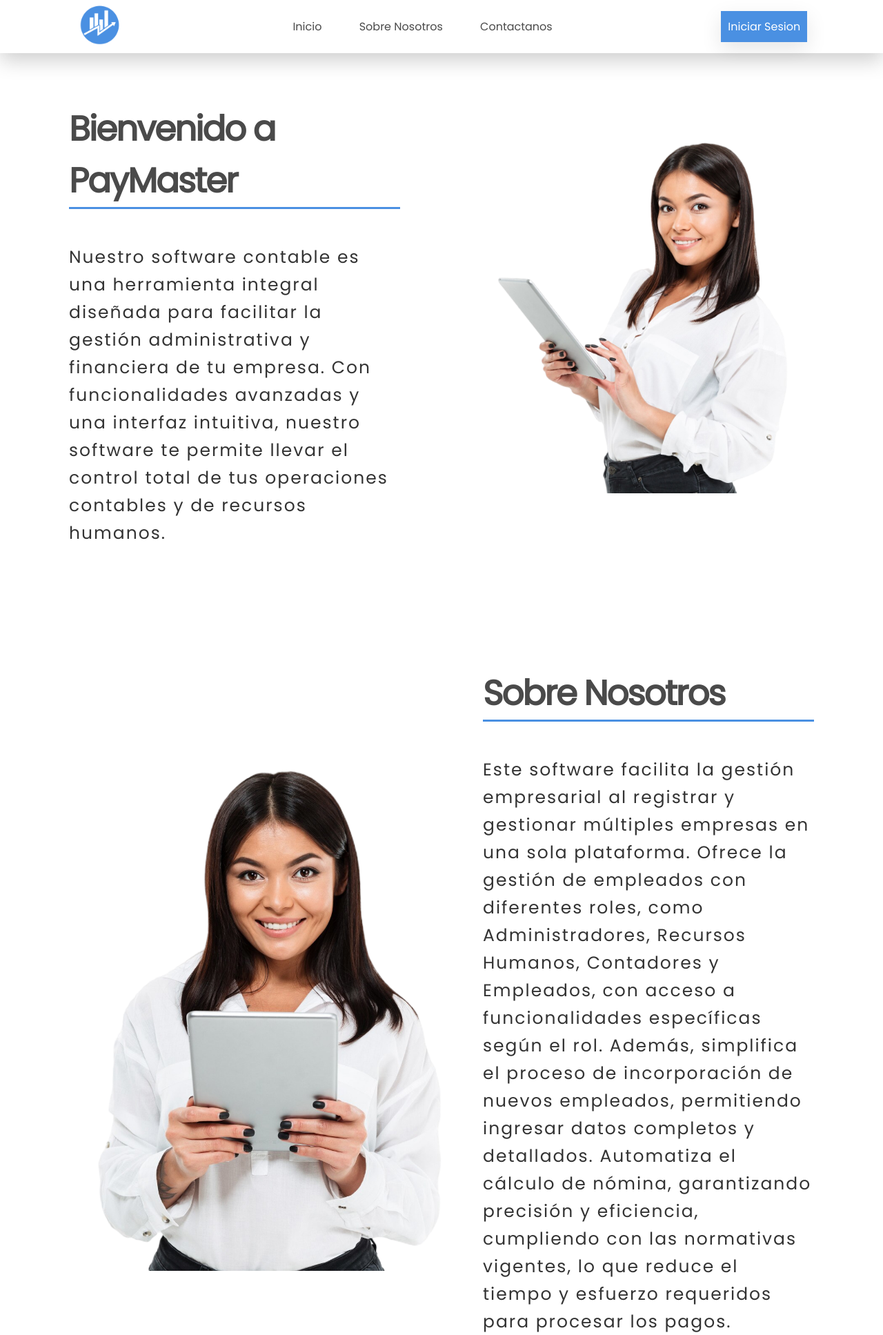
After one commit to Da1sh0/Ptoyecto-Nomina, a PHP site: page / in a window 1280 px wide. The commit adds this page. Shown: the top 1935 px of the page at 69% size. Run offline with PHP 8.4, Linux system fonts and the light colour scheme.

Commit message:
Se termina el menu pincipal (index) y se hace cambio de la paleta de colore y se agrega logo de PayMaster

```diff
--- /dev/null
+++ b/css/index_styles.css
@@ -0,0 +1,86 @@
+@import url('https://fonts.googleapis.com/css?family=Poppins');
+
+:root {
+    --colorPrimario: #4A90E2;    /* Azul Primario */
+    --colorSecundario: #50E3C2;  /* Verde Secundario */
+    --colorAcento: #F5A623;      /* Naranja de Acento */
+    --colorFondo: #F4F4F4;       /* Gris Claro de Fondo */
+    --colorTexto: #333333;       /* Negro Suave para Texto */
+    --colorEncabezado: #4A4A4A;  /* Gris Oscuro para Encabezados */
+    --colorBorde: #E0E0E0;       /* Gris Claro para Bordes */
+}
+
+*{
+  font-family: "Poppins", sans-serif;
+}
+body{
+    margin: 0 0 100px 0;
+    padding: 0;
+}
+
+.menu{
+    display: flex;
+    justify-content: space-around;
+    background-color: rgba(255, 255, 255, 0.95);
+    align-items: center;
+    box-shadow: 0 10px 30px 0 rgba(0, 0, 0, 0.2);
+    position: fixed;
+    width: 100%;
+}
+.logo{
+    width: 60px;
+    margin: 5px;
+}
+.encabezados a{
+    align-items: stretch;
+    height: auto;
+    text-decoration:  none;
+    color: var(--colorEncabezado);
+    margin: 0 25px 0 25px;
+}
+.boton{
+    text-decoration: none;
+    color: white;
+    background-color: #4A90E2;
+    padding: 10px;
+    box-shadow: 0 10px 30px 0 rgba(0, 0, 0, 0.1);
+}
+/*------------------------*/
+.contenedor{
+    display: flex;
+    flex-direction: row;
+    width: auto;
+    justify-content: center;
+    align-items: center;
+    padding: 100px 100px 0 100px;
+}
+.inicio_uno{
+    width: 60%;
+}
+.info p:nth-child(1){
+    color: var(--colorEncabezado);
+    font-size: 50px;
+    font-weight: bold;
+    letter-spacing: -2px;
+    border-bottom: var(--colorPrimario) solid 3px;
+}
+.info p:nth-child(2){
+    color: var(--colorTexto);
+    font-size: 25px;
+    letter-spacing: 2px;
+    line-height: 40px;
+}
+.imagen img{
+    width: 600px;
+}
+/*------------------------*/
+.contacto{
+    display: flex;
+    align-items: center;
+    margin: 20px;
+}
+.contacto img{
+    width: 50px;
+    height: 50px;
+    margin-right: 10px;
+}
--- /dev/null
+++ b/index.html
@@ -0,0 +1,59 @@
+<!DOCTYPE html>
+<html lang="en">
+<head>
+    <meta charset="UTF-8">
+    <meta name="viewport" content="width=device-width, initial-scale=1.0">
+    <link rel="stylesheet" href="./css/index_styles.css">
+    <link rel="shortcut icon" href="./img/logo2.png" type="image/x-icon">
+    <title>PayMaster</title>
+</head>
+<body>
+    <div class="menu">
+        <a href="#inicio"><img class="logo" src="./img/logo2.png" alt="PayMaster"></a>
+        <div class="encabezados">
+            <a href="#inicio">Inicio</a>
+            <a href="#nosotros">Sobre Nosotros</a>
+            <a href="#contacto">Contactanos</a>
+        </div>
+        <a class="boton" href="./php/loginView.php">Iniciar Sesion</a>
+    </div>
+    <div id="inicio" class="contenedor">
+        <div class="info">
+            <p>Bienvenido a PayMaster</p>
+            <p>Nuestro software contable es una herramienta integral diseñada para facilitar la gestión administrativa y financiera de tu empresa.
+                Con funcionalidades avanzadas y una interfaz intuitiva, nuestro software te permite llevar el control total de tus operaciones contables y de recursos humanos.</p>
+        </div>
+        <div class="imagen">
+            <img src="./img/contador1.png" alt="">
+        </div>
+    </div>
+
+    <div id="nosotros" class="contenedor">
+        <div class="imagen">
+            <img src="./img/contador2.png" alt="">
+        </div>
+        <div class="info">
+            <p>Sobre Nosotros</p>
+            <p>Este software facilita la gestión empresarial al registrar y gestionar múltiples empresas en una sola plataforma. Ofrece la gestión de empleados con diferentes roles, como Administradores, Recursos Humanos, Contadores y Empleados, con acceso a funcionalidades específicas según el rol. Además, simplifica el proceso de incorporación de nuevos empleados, permitiendo ingresar datos completos y detallados. Automatiza el cálculo de nómina, garantizando precisión y eficiencia, cumpliendo con las normativas vigentes, lo que reduce el tiempo y esfuerzo requeridos para procesar los pagos.</p>
+        </div>
+    </div>
+
+    <div id="contacto" class="contenedor">
+        <div class="info">
+            <p>Contactanos</p>
+            <div class="contacto">
+                <img src="./img/whatsapp.png" alt="Whatsapp">
+                <p>+57 3249401036</p>
+            </div>
+            <div class="contacto">
+                <img src="./img/gmail.png" alt="gmail">
+                <p>p4ym4ster@gmail.com</p>
+            </div>
+        </div>
+        <div class="imagen">
+            <img src="./img/contador3.png" alt="">
+        </div>
+    </div>
+
+</body>
+</html>
--- a/php/homeView.php
+++ b/php/homeView.php
@@ -5,7 +5,7 @@ if (isset($_SESSION['loggedin']) && $_SESSION['loggedin'] === true) {
     $nombre = $_SESSION['nombre1'];
     $apellido = $_SESSION['apellido1'];
 } else {
-    header("Location: login.php");
+    header("Location: loginView.php");
     exit;
 }
 ?>
```
Also changed, not shown: img/contador1.png (added), img/contador2.png (added), img/contador3.png (added), img/gmail.png (added), img/icon.png (deleted), img/logo1.png (added), img/logo2.png (added), img/whatsapp.png (added).
